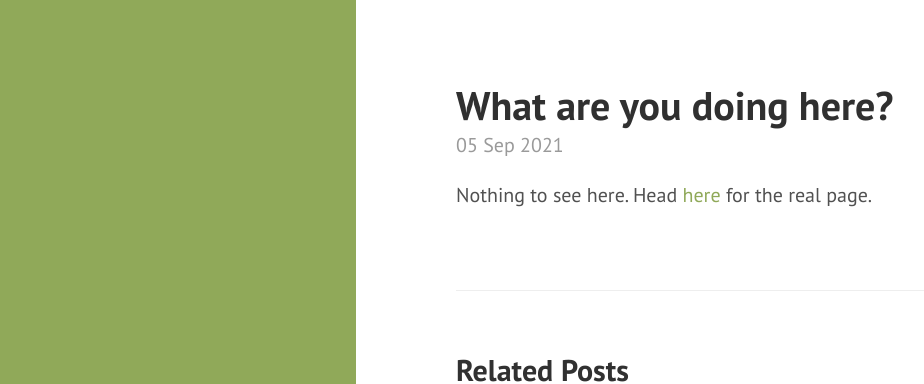
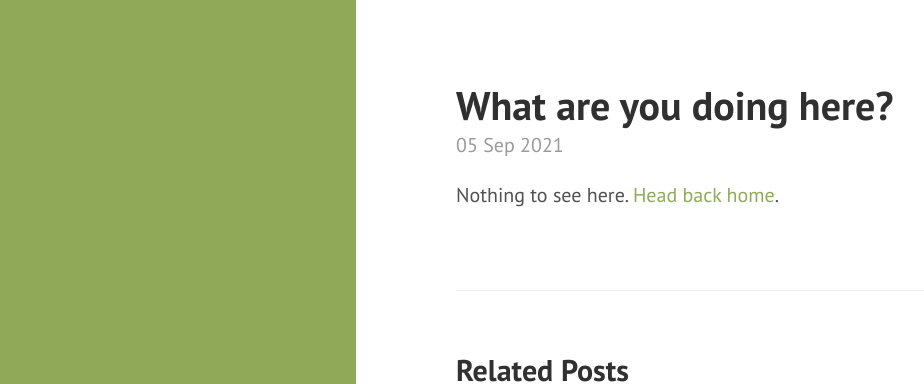
Before and after one commit to javmarina/javmarina.github.io, a Jekyll site: the page built from _posts/2021-09-05-what.md, in a window 1280 px wide. Shown: the top 384 px of the page, without its empty margins (4-928 px from the left). Built offline with Jekyll 4.4.1, drawn with Linux system fonts in a browser that asks for light colours.

Commit message:
Avoid using site.baseurl

```diff
--- a/404.html
+++ b/404.html
@@ -6,5 +6,5 @@ permalink: 404.html
 
 <div class="page">
   <h1 class="page-title">404: Page not found</h1>
-  <p class="lead">Sorry, we've misplaced that URL or it's pointing to something that doesn't exist. <a href="{{ site.baseurl }}">Head back home</a> to try finding it again.</p>
+  <p class="lead">Sorry, we've misplaced that URL or it's pointing to something that doesn't exist. <a href="/">Head back home</a> to try finding it again.</p>
 </div>
--- a/_posts/2021-09-05-what.md
+++ b/_posts/2021-09-05-what.md
@@ -3,4 +3,4 @@ layout: post
 title: What are you doing here?
 ---
 
-Nothing to see here. Head [here]({{ site.baseurl }}about/) for the real page.
+Nothing to see here. [Head back home](/about/).
```
